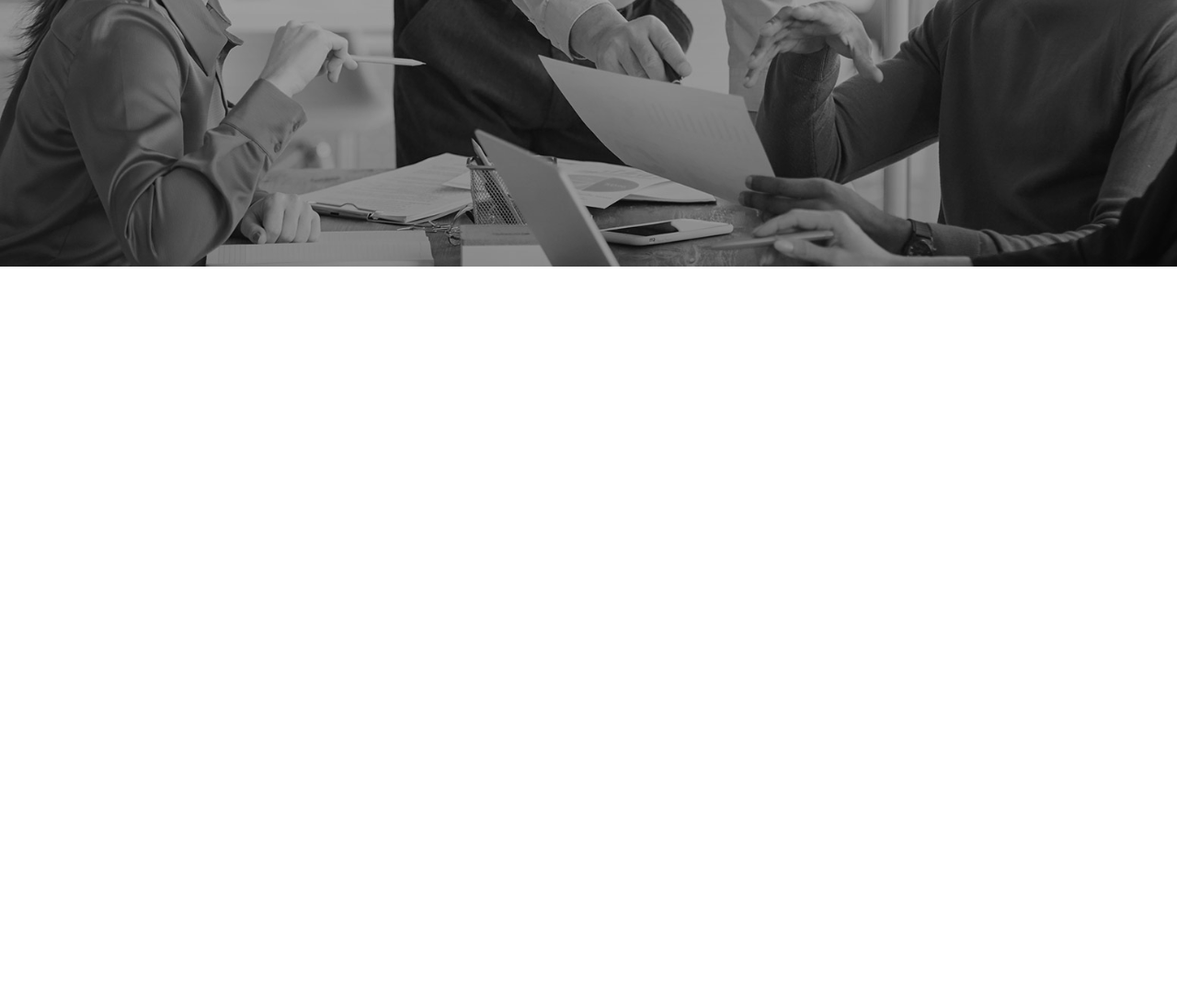
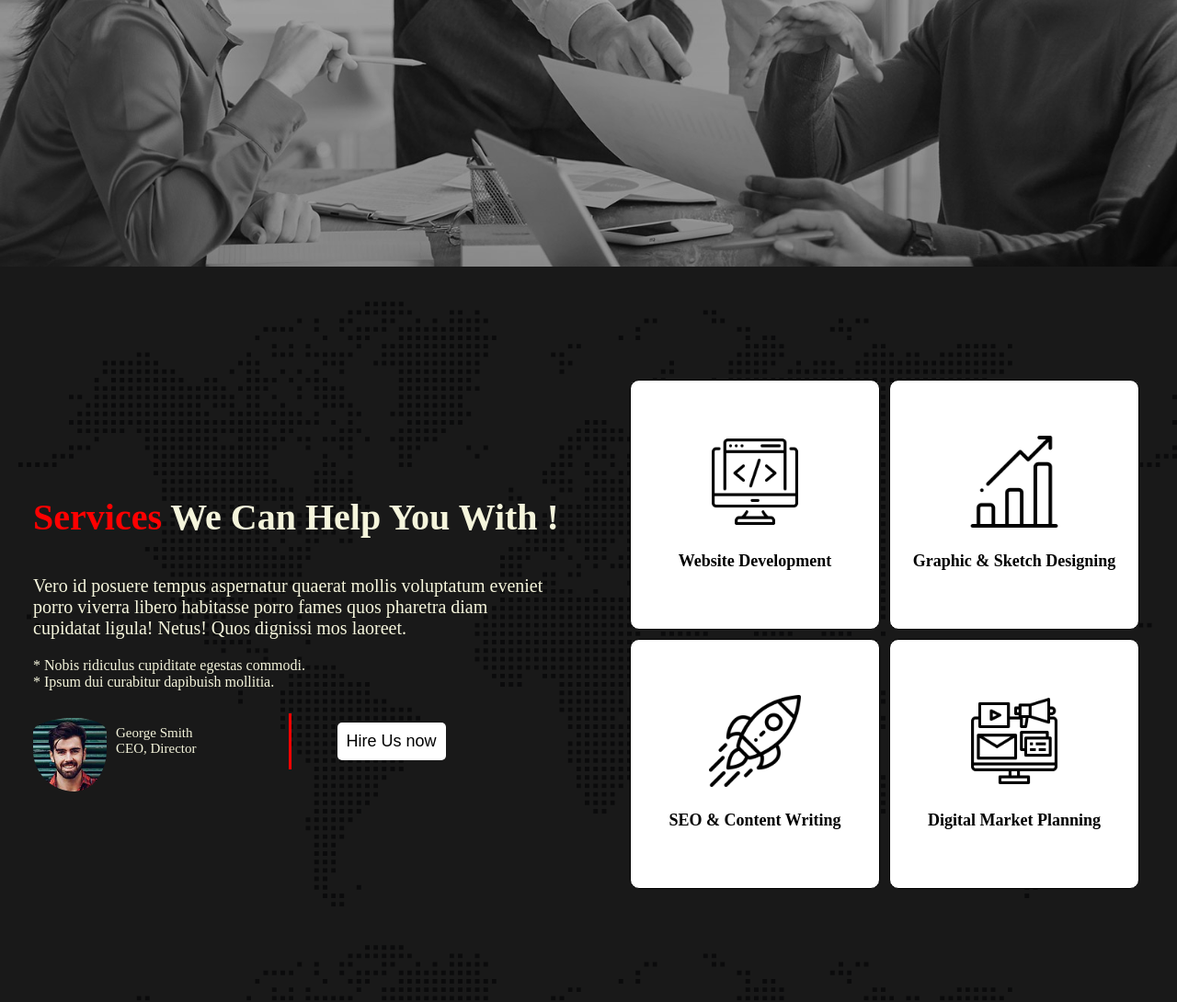
Before and after one commit to Its-Shojib/Digital-Agency, a plain HTML site: page index.html in a window 1280 px wide. Shown: the part 579-1669 px from the top of the page at 92% size. Before the commit the page ends 869 px from the top, so only its background shows below. Drawn offline with Linux system fonts and the light colour scheme.

Commit message:
service added

```diff
--- a/index.html
+++ b/index.html
@@ -34,6 +34,56 @@
            </div>
     </header>
     <main>
+        <div class="service">
+            <div class="service-text">
+                <h1 class="service-title"><span class="red">Services</span> We Can Help You With !</h1>
+                <p class="ser-text">Vero id posuere tempus aspernatur quaerat mollis voluptatum eveniet <br> porro viverra libero habitasse porro fames quos pharetra diam <br>cupidatat ligula! Netus! Quos dignissi mos laoreet.</p>
+                <ul>
+                    <li>* Nobis ridiculus cupiditate egestas commodi.</li>
+                    <li>* Ipsum dui curabitur dapibuish mollitia.</li>
+                </ul>
+                <div class="logo">
+                    <div class="logo-img">
+                        <img src="./asset/image/author.jpg" alt="">
+                        <small>George Smith <br>
+                            CEO, Director</small>
+                    </div>
+                    <div class="butooon">
+                        <button class="btn-white">Hire Us now</button>
+                    </div>
+                </div>
+
+            </div>
+            <div class="service-boxes">
+                <div class="box-12">
+                    <div class="box">
+                        <img src="./asset/icons/coding.png" alt=""> <br><br>
+                        <p>Website Development</p>
+
+                    </div>
+                    <div class="box">
+                        <img src="./asset/icons/bar-chart.png" alt=""> <br><br>
+                        <p>Graphic & Sketch Designing</p>
+
+                    </div>
+                </div>
+                <div class="box-34">
+                    <div class="box">
+                        <img src="./asset/icons/startup.png" alt=""> <br><br>
+                        <p>SEO & Content Writing</p>
+
+                    </div>
+                    <div class="box">
+                        <img src="./asset/icons/digital-marketing.png" alt=""> <br><br>
+                        <p>Digital Market Planning</p>
+                    </div>
+                </div>
+
+
+
+            </div>
+
+        </div>
 
     </main>
     <footer>
--- a/style.css
+++ b/style.css
@@ -65,3 +65,84 @@ nav{
     background-color:white;
     cursor:pointer;
 }
+
+/* **Service Section** */
+
+.service{
+    background-image: url("./asset/image/footer-bg.png"),linear-gradient(rgba(0,0,0,0.9),rgba(0,0,0,0.9));
+    background-blend-mode: overlay;
+    height: 100vh;
+    display: flex;
+    justify-content: space-around;
+    align-items: center;
+}
+.service-text{
+    color: beige;
+    list-style: none;
+}
+.service-text li{
+    list-style: none;
+}
+.logo{
+    display: flex;
+    align-items: center;
+}
+.logo img {
+    height: 80px;
+    width: 80px;
+    border-radius: 50px;
+    padding-top: 30px;
+    padding-right: 10px;
+}
+
+.logo-img>small{
+    font-size: 15px;
+}
+.logo-img{
+    display: flex;
+    justify-content: flex-start;
+    align-items: center;
+    padding-right: 100px;
+}
+.butooon{
+    border-left: 3px solid red;
+    padding-left: 40px;
+}
+.service-title{
+    font-size: 40px;
+    color: beige;
+    padding: 20px 0px;
+}
+.ser-text{
+    font-size: 20px;
+    padding: 20px 0px;
+}
+.box{
+    height: 250px;
+    width: 250px;
+    background-color: white;
+    padding: 10px;
+    border: 1px solid black;
+    margin: 5px;
+    border-radius: 10px;
+    font-size: 18px;
+    font-weight: 600;
+}
+.box>img{
+    height: 100px;
+    width: 100px;
+    padding-top: 50px;
+}
+.box-12{
+    display: flex;
+    justify-content: space-around;
+    align-items: center;
+    text-align: center;
+}
+.box-34{
+    display: flex;
+    justify-content: space-around;
+    align-items: center;
+    text-align: center;
+
+}
```
